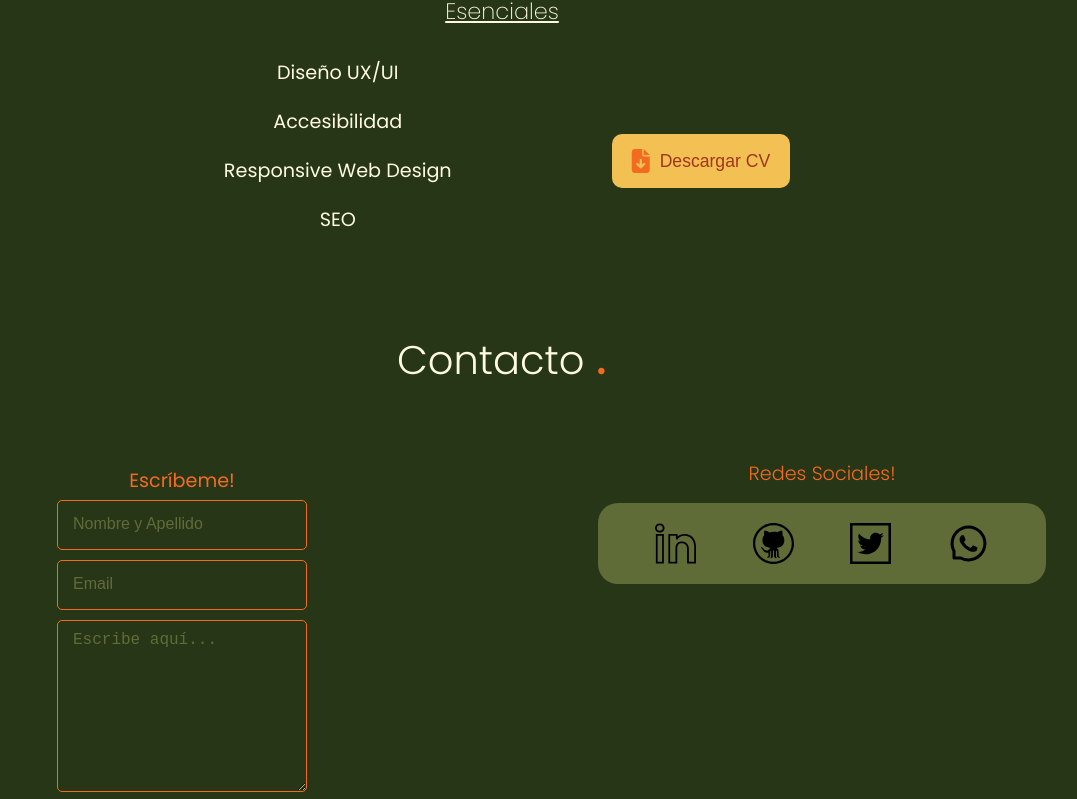
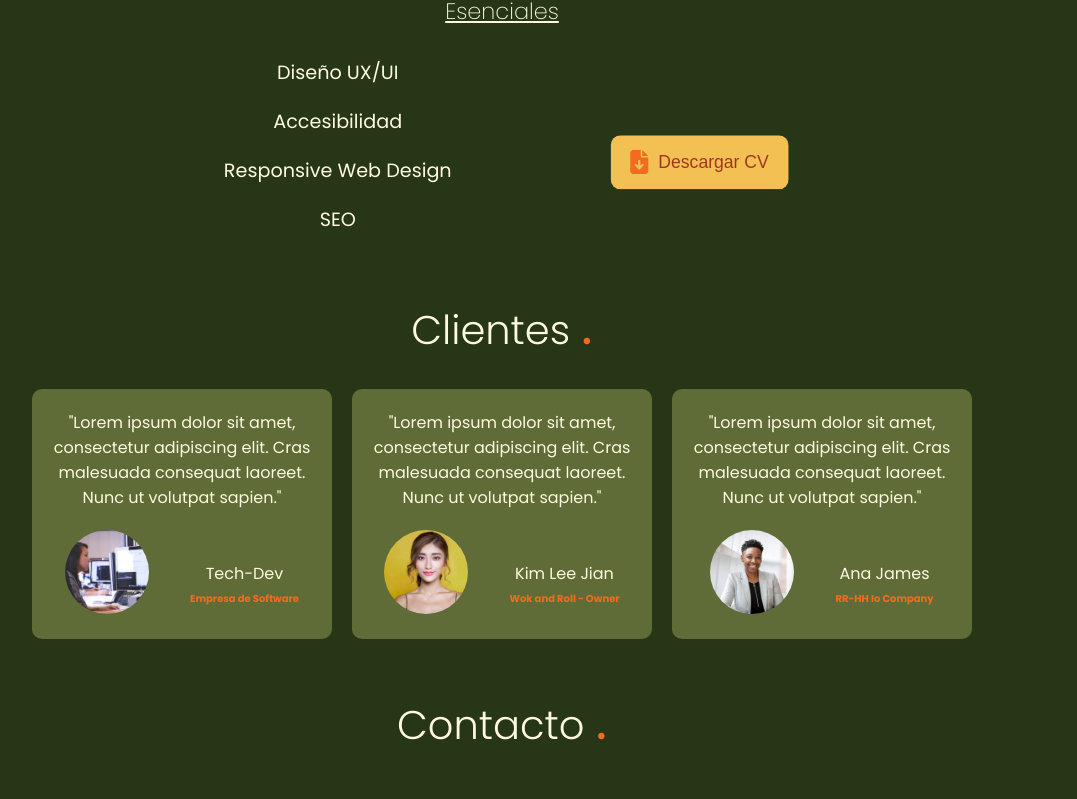
Before and after one commit to MarianaDavies/entrega-4, a plain HTML site: page index.html in a window 1280 px wide. Shown: the part 2349-3148 px from the top of the page, without its empty margins (138-1215 px from the left). Drawn offline with Linux system fonts and the light colour scheme.

Commit message:
entrega5

```diff
--- a/desktop.css
+++ b/desktop.css
@@ -40,6 +40,11 @@
         font-size: 1.1rem;
         padding: 15px 20px;
     }
+
+    .reviews-container {
+        flex-direction: row;
+    }
+
     aside {
         flex-direction: row;
         flex-wrap: wrap;
--- a/index.html
+++ b/index.html
@@ -124,6 +124,51 @@
                 </button>
             </div>
         </section>
+        <section class="reviews-section">
+            <h2>Clientes <span>.</span></h2>
+            <div class="reviews-container">
+                <div class="review-item">
+                    <p>"Lorem ipsum dolor sit amet, consectetur adipiscing elit. Cras malesuada consequat laoreet. Nunc ut volutpat sapien."
+                    </p>
+                    <div>
+                        <figure>
+                            <img src="assets/review1.jpg" alt="Foto de perfil de Tech-Dev">
+                        </figure>
+                        <div class="info-rvw">
+                            <p>Tech-Dev</p>
+                            <span>Empresa de Software</span>
+                        </div>
+                    </div>
+                </div>
+                <div class="review-item">
+                    <p>"Lorem ipsum dolor sit amet, consectetur adipiscing elit. Cras malesuada consequat laoreet. Nunc ut volutpat sapien."
+                    </p>
+                    <div>
+                        <figure>
+                            <img src="assets/review2.jpg" alt="Foto de perfil de Kim Lee Jian, Wok and Roll owner">
+                        </figure>
+                        <div class="info-rvw">
+                            <p>Kim Lee Jian </p>
+                            <span>Wok and Roll - Owner</span>
+                        </div>
+                    </div>
+                </div>
+                <div class="review-item">
+                    <p>"Lorem ipsum dolor sit amet, consectetur adipiscing elit. Cras malesuada consequat laoreet. Nunc ut volutpat sapien."
+                    </p>
+                    <div>
+                        <figure>
+                            <img src="assets/review3.jpg" alt="Foto de perfil de Marilyn James, RR-HH Io Company">
+                        </figure>
+                        <div class="info-rvw">
+                            <p>Ana James</p>
+                            <span>RR-HH Io Company</span>
+                        </div>
+                    </div>
+                </div>
+            </div>
+
+        </section>
         <aside id="contacto">
             <h2>Contacto <span>.</span></h2>
             <form action="">
--- a/style.css
+++ b/style.css
@@ -271,6 +271,11 @@ h2 span {
     justify-content: center;
     margin: 30px auto;
 }
+.flow-img {
+    background-color: #11180a;
+    border-radius: 20px;
+    box-shadow: 0px 0px 5px;
+}
 .workflow-container h3 {
     font-size: 1.2rem;
     color: var(--sand);
@@ -297,6 +302,18 @@ h2 span {
     gap: 10px;
     margin-top: 30px;
     cursor: pointer;
+    animation: vibrate 0.3s linear infinite both;
+}
+@keyframes vibrate {
+    0% {
+        transform: translate(0);
+    }
+    50% {
+        transform: translate(-2px, 2px);
+    }
+    100% {
+        transform: translate(0);
+    }
 }
 .btn-cv:hover {
     background-color:#883407;
@@ -307,6 +324,69 @@ h2 span {
 .btn-cv i {
     font-size: 1.5rem;
     color: var(--orange);
+}
+
+.reviews-section {
+    display: flex;
+    flex-direction: column;
+    align-items: center;
+    justify-content: center;
+    gap: 20px;
+}
+.reviews-container {
+    display: flex;
+    flex-direction: column;
+    justify-content: center;
+    align-items: center;
+    gap: 20px;
+}
+.review-item {
+    width: 300px;
+    height: 250px;
+    display: flex;
+    flex-direction: column;
+    justify-content: center;
+    align-items: center;
+    background-color: var(--medium-green);
+    padding: 15px 10px;
+    border-radius: 10px;
+}
+.review-item p {
+    color: var(--sand);
+    font-size: 1rem;
+    text-align: center;
+}
+.review-item div {
+    display: flex;
+    justify-content: center;
+    align-items: center;
+    flex-wrap: wrap;
+    gap: 5px;
+    margin-top: 20px;
+}
+.review-item figure {
+    width: 50%;
+    align-items: center;
+}
+.review-item img {
+    width: 60%;
+    border-radius: 50%;
+    margin-left: 20px;
+}
+.info-rvw {
+    display: flex;
+    flex-direction: column;
+    justify-content: center;
+    align-items: center;
+    margin-right: 20px;
+}
+.info-rvw span {
+    color: var(--orange);
+    font-weight: var(--bold);
+}
+.review-item:hover {
+    transform: scale(1.1);
+    box-shadow: 0px 0px 30px 5px #11180a;
 }
 
 
@@ -361,7 +441,9 @@ form .btn-submit {
     border: none;
     color: var(--sand);
     font-size: 1rem;
+
 }
+
 form .btn-submit:hover {
     background-color: #883407;
     transform: scale(1.1);
@@ -395,6 +477,32 @@ aside .icons-media {
     padding: 20px;
     border-radius: 20px;
 }
+.icons-media img {
+    animation: beat 1.5s ease-in-out infinite both;
+}
+@keyframes beat {
+    from {
+        transform: scale(1);
+        transform-origin: center center;
+        animation-timing-function: ease-out;
+    }
+    10% {
+        transform: scale(0.91);
+        animation-timing-function: ease-in;
+    }
+    17% {
+        transform: scale(0.98);
+        animation-timing-function: ease-out;
+    }
+    33% {
+        transform: scale(0.87);
+        animation-timing-function: ease-in;
+    }
+    45% {
+        transform: scale(1);
+        animation-timing-function: ease-out;
+    }
+}
 
 footer {
     background-image: url("assets/symbol-scatter-haikei (1).svg");
```
Also changed, not shown: assets/review1.jpg (added), assets/review2.jpg (added), assets/review3.jpg (added), 1 other file.
